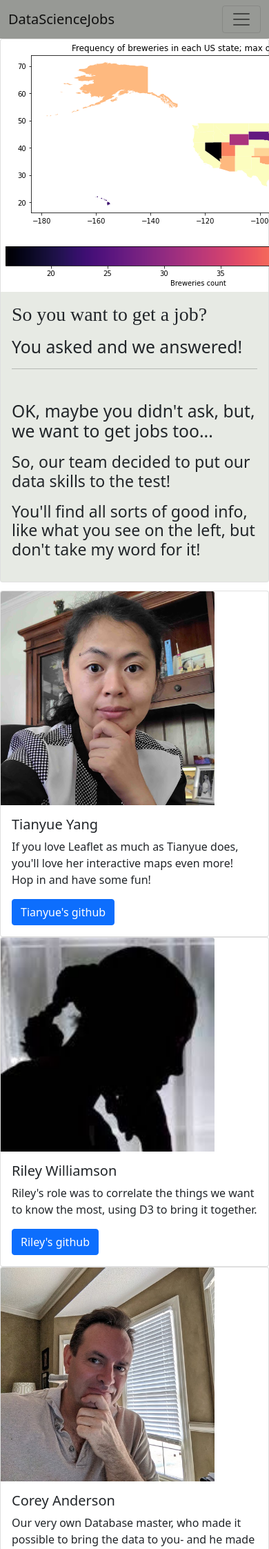
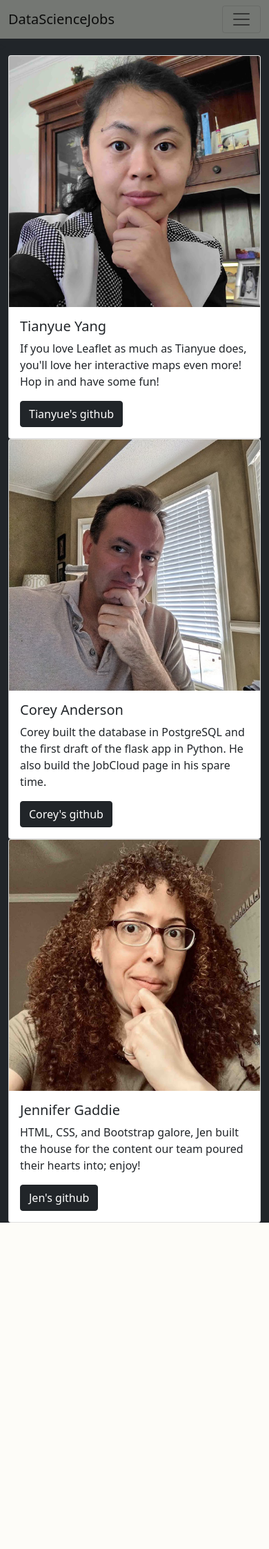
Before and after one commit to rlw4/project_2, a Flask app: page /about_us.html in a window 390 px wide; the page is wider, and only the part inside the window is pictured. Shown: the top 2245 px of that part at 69% size. After the commit the page ends 1772 px from the top of that part, so only its background shows below. Run offline with Flask 2, Linux system fonts and the light colour scheme; some libraries are stand-ins or nearby versions.

Commit message:
Pushing updates to AboutUs page and changes to images in carousel.

```diff
--- a/templates/about_us.html
+++ b/templates/about_us.html
@@ -11,7 +11,7 @@
 
     <title>About</title>
   </head>
-  <body>
+  <body class = "bg-dark">
     <nav class="navbar navbar-expand-lg navbar-light" style="background-color: hsla(96, 2%, 52%, 0.842);">
         <div class="container-fluid">
           <a class="navbar-brand" href="index.html">DataScienceJobs</a>
@@ -37,82 +37,58 @@
           </div>
         </div>
       </nav>
-<!-- lead in to about the team w/teaser pics -->
-<!-- <div class="card bg-dark text-white">
-    <img src="/static/images/breweries.png" class="card-img" alt="brewies teaser" style="width:500px;height:600px;">
-    <div class="card-img-overlay">
-      <hr>
-      <h1 class="card-title" text="center">So you want to get a job?</h1>
-      <p class="card-text">You asked and we answered! OK, maybe you didn't ask, but, we want to get jobs too...</p>
-      <p class="card-text">Our team decided to put our data skills to the test! </p>
+>
 
-
+    <!-- About the team section -->
+    <!-- <div class="row"> -->
+    <div class="container-fluid bg-dark">
+      <div class="row">
+        <div class="card-group justify-content-center" >
+          <div class="col-sm-3 d-flex align-items-stretch">
+            <div class="card" style = "width:100%">
+              <img src="/static/images/TianyueYang.jpg" class="card-img-top" alt="Tianyue Yang's class pic" style="width:100%">
+              <div class="card-body">
+                <h5 class="card-title">Tianyue Yang</h5>
+                <p class="card-text">If you love Leaflet as much as Tianyue does, you'll love her interactive maps even more! Hop in and have some fun!</p>
+                <a href="https://github.com/yangty152" class="btn btn-dark">Tianyue's github</a>
+              </div>
+            </div>
+          </div>
+          <!-- <div class="col-sm-3 d-flex align-items-stretch">
+            <div class="card" style = "width:100%">
+              <img src="/static/images/Williamson.jpeg" class="card-img-top" alt="Riley's anonymous pic"style="width:100%">
+              <div class="card-body">
+                <h5 class="card-title">Riley Williamson</h5>
+                <p class="card-text">Riley's role was to make summary figures with D3 and Plotly.</p>
+                <a href="https://github.com/rlw4" class="btn btn-primary">Riley's github</a>
+              </div>
             </div>
           </div> -->
-  <!--Second option for the teaser with the card image on the left  -->
-  <div class="card-group" >
-  <div class="card mb-12" style="max-width: 100%;">
-    <div class="row no-gutters">
-      <div class="col-md-4">
-        <img src="/static/images/breweries.png" alt="breweries teaser" >
+          <div class="col-sm-3 d-flex align-items-stretch">
+            <div class="card" style = "width:100%">
+              <img src="/static/images/CoreyAnderson.jpeg" class="card-img-top" alt="Corey Anderson Class Pic" style="width:100%">
+              <div class="card-body">
+                <h5 class="card-title">Corey Anderson</h5>
+                <p class="card-text">Corey built the database in PostgreSQL and the first draft of the flask app in Python. He also build the JobCloud page in his spare time.</p>
+                <a href="https://github.com/coreydevinanderson" class="btn btn-dark">Corey's github</a>
               </div>
-      <div class="col-md-8">
-        <div class="card-body" style="background-color: hsla(94, 11%, 88%, 0.776);" style="max-height: 100%;">
-          <h1 class="card-title">So you want to get a job?</h1>
-          <p class="card-text"><h2>You asked and we answered! <br>
-            <hr>
-            <br> OK, maybe you didn't ask, but, we want to get jobs too...</h2></p>
-          <p class="card-text"><h3>So, our team decided to put our data skills to the test!</h3></p>
-          <p class="card-text"><h3>You'll find all sorts of good info, like what you see on the left, but don't take my word for it!</h3></p>
+            </div>
+          </div>
+          <div class="col-sm-3 d-flex align-items-stretch">
+            <div class="card" style = "width:100%">
+                <img src="/static/images/JenniferGaddie2.jpg" class="card-img-top" alt="Jennifer Gaddie Class Pic" style="width:100%">
+                <div class="card-body">
+                  <h5 class="card-title">Jennifer Gaddie</h5>
+                  <p class="card-text">HTML, CSS, and Bootstrap galore, Jen built the house for the content our team poured their hearts into; enjoy!</p>
+                  <a href="https://github.com/gigilynne" class="btn btn-dark">Jen's github</a>
                 </div>
               </div>
             </div>
           </div>
         </div>
-      <!-- About the team section -->
-      <!-- <div class="row"> -->
-        <div class="card-group" >
-        <div class="col-sm-2">
-          <div class="card">
-            <img src="/static/images/TianyueYang.jpg" class="card-img-top" alt="Tianyue Yang's class pic" style="width:310px;height:310px;">
-            <div class="card-body">
-              <h5 class="card-title">Tianyue Yang</h5>
-              <p class="card-text">If you love Leaflet as much as Tianyue does, you'll love her interactive maps even more! Hop in and have some fun!</p>
-              <a href="https://github.com/yangty152" class="btn btn-primary">Tianyue's github</a>
       </div>
     </div>
-        </div>
-        <div class="col-sm-2">
-          <div class="card">
-            <img src="/static/images/Williamson.jpeg" class="card-img-top" alt="Riley's anonymous pic"style="width:310px;height:310px;">
-            <div class="card-body">
-              <h5 class="card-title">Riley Williamson</h5>
-              <p class="card-text">Riley's role was to correlate the things we want to know the most, using D3 to bring it together.</p>
-              <a href="https://github.com/rlw4" class="btn btn-primary">Riley's github</a>
-            </div>
-          </div>
-        </div>
-            <div class="col-sm-2">
-              <div class="card">
-                <img src="/static/images/CoreyAnderson.jpeg" class="card-img-top" alt="Corey Anderson Class Pic" style="width:310px;height:310px;">
-                <div class="card-body">
-                  <h5 class="card-title">Corey Anderson</h5>
-                  <p class="card-text">Our very own Database master, who made it possible to bring the data to you- and he made it look easy.</p>
-                  <a href="https://github.com/coreydevinanderson" class="btn btn-primary">Corey's github</a>
-                </div>
-              </div>
-            </div>
-            <div class="col-sm-2">
-              <div class="card">
-                <img src="/static/images/JenniferGaddie2.jpg" class="card-img-top" alt="Jennifer Gaddie Class Pic" style="width:310px;height:310px;">
-                <div class="card-body">
-                  <h5 class="card-title">Jennifer Gaddie</h5>
-                  <p class="card-text">HTML, CSS, and Bootstrap galore, Jen built the house for the content our team poured their hearts into; enjoy!</p>
-                  <a href="https://github.com/gigilynne" class="btn btn-primary">Jen's github</a>
-                </div>
-              </div>
-            </div>
-  </div>
+
     <!-- Bootstrap Bundle with Popper -->
     <script src="https://cdn.jsdelivr.net/npm/bootstrap@5.0.2/dist/js/bootstrap.bundle.min.js" integrity="sha384-MrcW6ZMFYlzcLA8Nl+NtUVF0sA7MsXsP1UyJoMp4YLEuNSfAP+JcXn/tWtIaxVXM" crossorigin="anonymous"></script>
 
```
Also changed, not shown: templates/index.html (+6 -8 lines), static/images/GeorgiaBeer_Page_1.png (added), static/images/jobcloud.png (added). Lines whose indentation alone changed are shown as unchanged.
